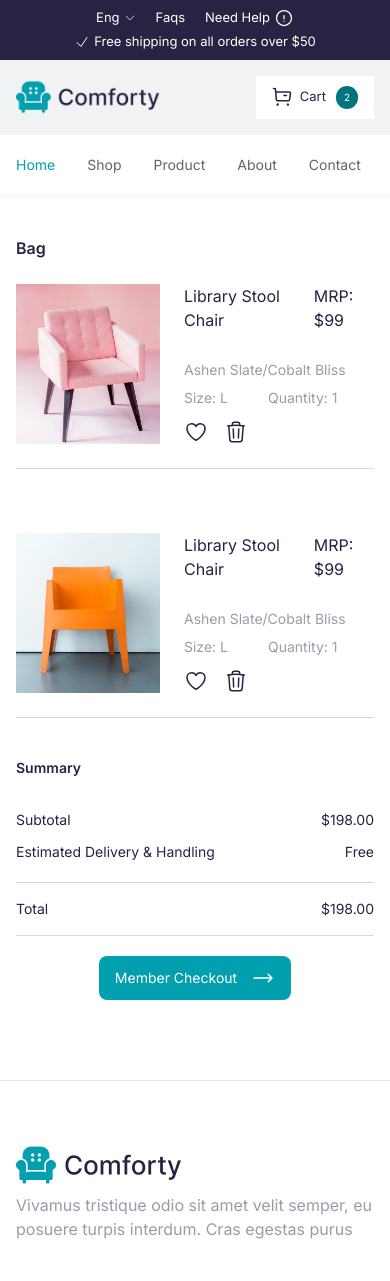
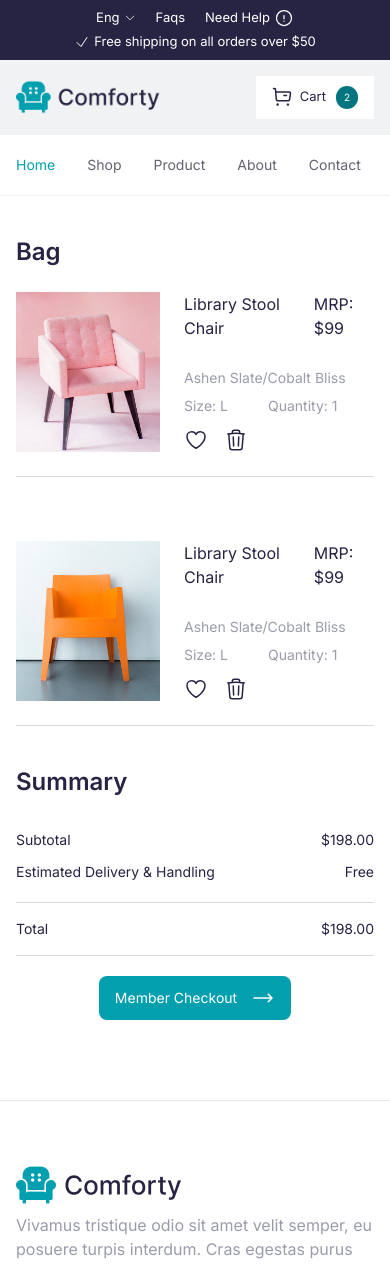
Before and after one commit to m-shoaibdev/GIAIC-NextJS-Design-Hackathon, a Next.js app in the folder comforty/: page /cart in a window 390 px wide. Shown: the top 1281 px of the page. Built offline with nearby package versions, Linux system fonts and the light colour scheme.

Commit message:
Cart page fixed

```diff
--- a/comforty/src/app/cart/page.tsx
+++ b/comforty/src/app/cart/page.tsx
@@ -6,8 +6,8 @@
 export default function Cart() {
     return (
         <div className="lg:container lg:mx-auto px-4 lg:px-0 mt-10 md:mt-16 mb-6 md:mb-20">
-            <h2 className="text-1xl sm:text-2xl md:text-3xl font-semibold mb-0">Bag</h2>
-            <div className="grid grid-cols-1 sm:grid-cols-1 md:grid-cols-3 gap-10 md:gap-10 mt-0 mb-16">
+            <h2 className="text-2xl md:text-3xl font-semibold mb-0">Bag</h2>
+            <div className="grid grid-cols-1 sm:grid-cols-1 md:grid-cols-3 md:grid-rows-1 gap-10 md:gap-10 mt-0 mb-16">
                 {/* products bag  */}
                 <div className="md:col-span-2 border-b border-[#D9D9D9] py-6 md:py-8">
                     <div className="flex gap-6">
@@ -56,9 +56,9 @@
                     </div>
                     </div>
                 </div>
-                <div className="row-span-1 text-sm">
+                <div className="md:col-span-1 md:row-span-1 md:col-start-3 md:row-start-1 text-sm">
                     {/* products summary  */}
-                    <h2 className="text-1xl sm:text-2xl md:text-3xl font-semibold mb-8">Summary</h2>
+                    <h2 className="text-2xl md:text-3xl font-semibold mb-8">Summary</h2>
                     <div className="flex justify-between mb-3">
                         <p>Subtotal</p><p>$198.00</p>
                     </div>
```
